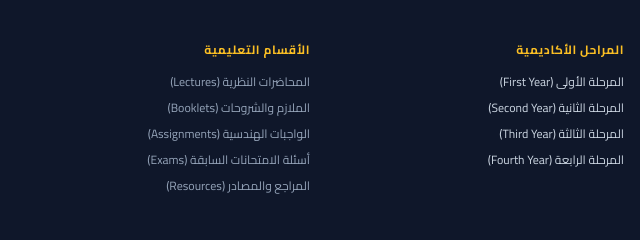
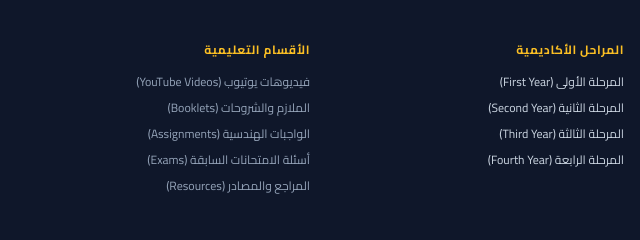
Before and after one commit to engpe23m24-eng/pge-thiqar, a plain HTML site: page index.html in a window 1280 px wide. Shown: the part 1733-1973 px from the top of the page, 310-950 px from the left. Drawn offline with nearby package versions, Linux system fonts and the light colour scheme.

Commit message:
Add files via upload

```diff
--- a/index.html
+++ b/index.html
@@ -184,7 +184,7 @@
         <div>
           <h4 class="text-xs font-bold uppercase tracking-wider text-amber-400 mb-4">الأقسام التعليمية</h4>
           <ul class="space-y-2.5 text-xs">
-            <li><span class="text-slate-400">المحاضرات النظرية (Lectures)</span></li>
+            <li><span class="text-slate-400">فيديوهات يوتيوب (YouTube Videos)</span></li>
             <li><span class="text-slate-400">الملازم والشروحات (Booklets)</span></li>
             <li><span class="text-slate-400">الواجبات الهندسية (Assignments)</span></li>
             <li><span class="text-slate-400">أسئلة الامتحانات السابقة (Exams)</span></li>
```
